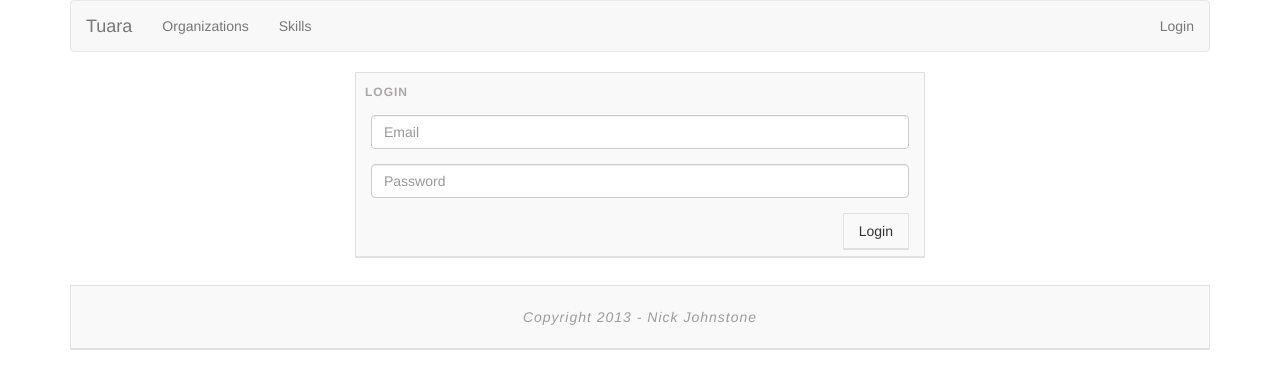
After one commit to Widdershin/Tuara, a Flask app: page /login/ in a window 1280 px wide. The commit adds this page. Shown: the top 389 px of the page. Run offline with Flask 2, Linux system fonts and the light colour scheme; some libraries are stand-ins or nearby versions.

Commit message:
Started working on auth, added login page

```diff
--- a/tuara/app.py
+++ b/tuara/app.py
@@ -1,5 +1,6 @@
+from werkzeug.security import generate_password_hash, check_password_hash
 from flask import Flask, render_template, url_for, request
-from __init__ import app, db, models
+from __init__ import app, db, models, login_manager
 
 APP_NAME = "Tuara"
 APP_DESCRIPTION = """
@@ -26,6 +27,20 @@ def specific_skill(skill_id):
     skill = models.Skill.query.get_or_404(skill_id)
     return skill.name
 
+@app.route('/login/')
+def login_page():
+    return render_template('login.html')
+
+@app.route('/post/login/', methods=['POST'])
+def login():
+    User.query.filter_by(username=request.values['email']).first()
+
+    pass
+
+@login_manager.user_loader
+def load_user(id):
+    return models.User.query.get(int(id))
+
 @app.context_processor
 def add_app_details():
     return {"app_name": APP_NAME, "app_description": APP_DESCRIPTION}
--- a/tuara/static/style.css
+++ b/tuara/static/style.css
@@ -9,7 +9,7 @@
     margin: 3px;
 }
 
-.label-skills
+.label-gray
 {
     position: relative;
     color: #A8A6A6;
@@ -54,6 +54,18 @@
     border-color: #E0E0E0 !important;
     margin-bottom: 1em;
     overflow: auto;
+    padding-left: 15px;
+    padding-right: 15px;
+    padding-top: 7px;
+    padding-bottom: 7px;
+}
+
+.card-half
+{
+    width: 50%;
+    margin-left: auto;
+    margin-right: auto;
+
 }
 
 .footer
@@ -81,3 +93,8 @@
 {
     float: right;
 }
+
+.form-control
+{
+    margin-top: 15px;
+}
--- /dev/null
+++ b/tuara/templates/login.html
@@ -0,0 +1,14 @@
+{% extends "main.html" %}
+{% block content %}
+
+    <div class="card card-half">
+        <form role="form" action="/post/login/">
+        <span class="label-gray">Login</span>
+        <div class="form-group">
+            <input type="email" class="form-control" id="email" placeholder="Email">
+            <input type="password" class="form-control" id="password" placeholder="Password">
+        </div>
+        <button type="submit" class="btn btn-default card align-right">Login</button>
+        </form>
+    </div>
+{% endblock %}
--- a/tuara/templates/main.html
+++ b/tuara/templates/main.html
@@ -33,6 +33,9 @@
             <li {% if active %}class="active"{% endif %}><a href="{{link}}">{{label}}</a></li>
             {% endfor %}
           </ul>
+          <ul class="nav navbar-nav navbar-right">
+            <li><a href="/login/">Login</a></li>
+          </ul>
         </div><!--/.nav-collapse -->
       </div>
 
--- a/tuara/templates/organizations.html
+++ b/tuara/templates/organizations.html
@@ -8,7 +8,7 @@
             {{org.description}}
         </div>
         <div class="panel-footer skills-box">
-            <span class="label-skills">Skills Needed</span>
+            <span class="label-gray">Skills Needed</span>
             <div class="skills">
             {% for skill in org.skills %}
             <span class="label label-default"><a href="/skills/{{skill.id}}/">{{skill.name}}</a></span></span>
```
Also changed, not shown: tuara/__init__.py (+8 -0 lines), tuara/alembic/versions/51b2948a962a_.py (added, +32 -0 lines), tuara/models.py (+18 -1 lines).
